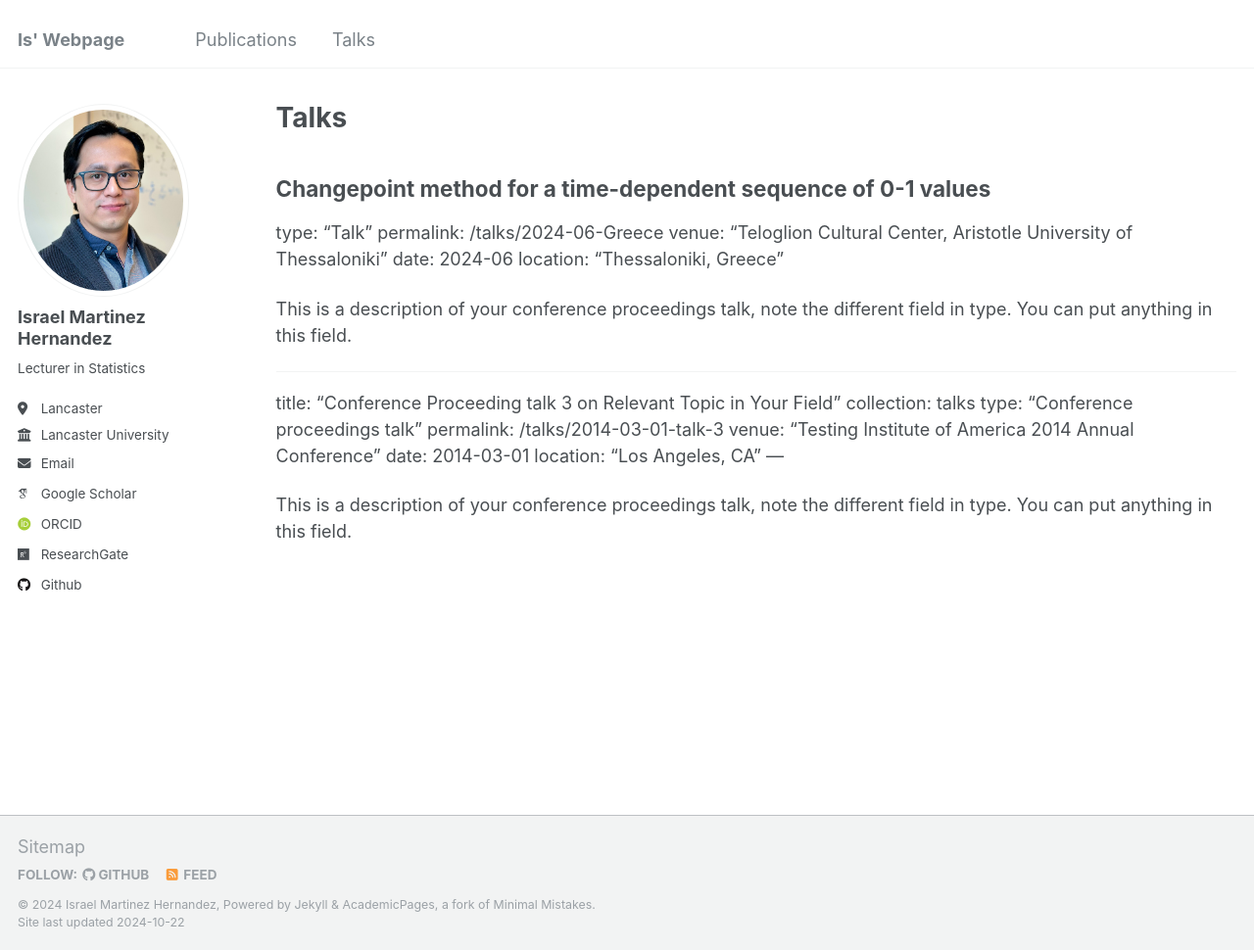
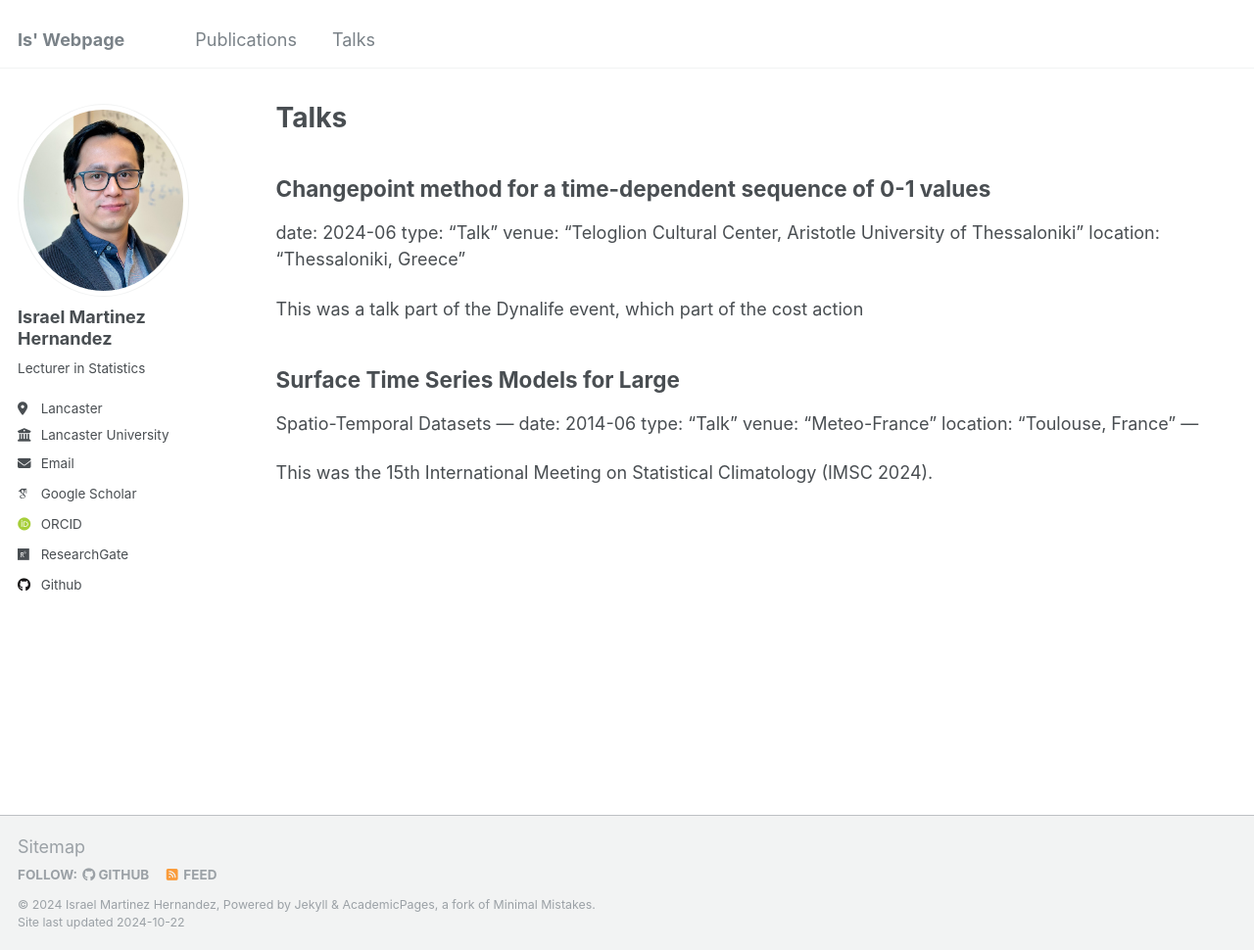
Before and after one commit to I-MH/I-MH.github.io, a Jekyll site: the page built from _pages/talks.md, in a window 1280 px wide and 970 px high. Shown: the whole window at 98% size. Built offline with Jekyll 4.4.1, drawn with Linux system fonts in a browser that asks for light colours; some web fonts are replaced.

Commit message:
Update talks.md

```diff
--- a/_pages/talks.md
+++ b/_pages/talks.md
@@ -8,22 +8,21 @@ author_profile: true
 
 ## Changepoint method for a time-dependent sequence of 0-1 values
 
+date: 2024-06
 type: "Talk"
-permalink: /talks/2024-06-Greece
 venue: "Teloglion Cultural Center, Aristotle University of Thessaloniki"
-date: 2024-06
 location: "Thessaloniki, Greece"
 
-This is a description of your conference proceedings talk, note the different field in type. You can put anything in this field.
+This was a talk part of the Dynalife event, which part of the cost action
 
+## Surface Time Series Models for Large
+Spatio-Temporal Datasets
 ---
-title: "Conference Proceeding talk 3 on Relevant Topic in Your Field"
-collection: talks
-type: "Conference proceedings talk"
-permalink: /talks/2014-03-01-talk-3
-venue: "Testing Institute of America 2014 Annual Conference"
-date: 2014-03-01
-location: "Los Angeles, CA"
+date: 2014-06
+type: "Talk"
+venue: "Meteo-France"
+location: "Toulouse, France"
 ---
 
-This is a description of your conference proceedings talk, note the different field in type. You can put anything in this field.
+This was the 15th International Meeting on Statistical Climatology
+(IMSC 2024).
```
